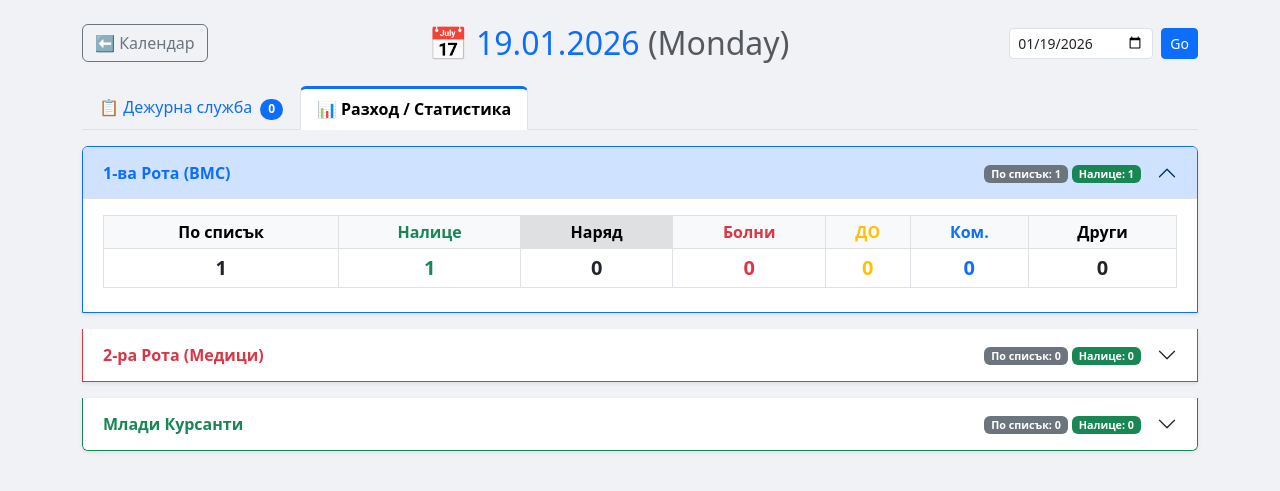
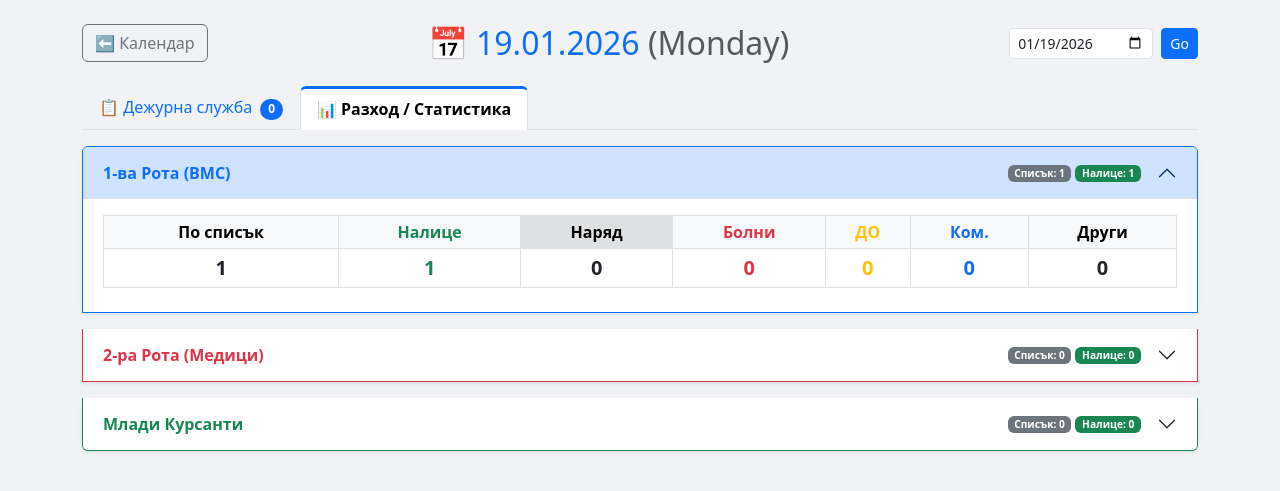
Before and after one commit to Ivoslav/dutos-v3, a Django app: page /roster/daily/ in a window 1280 px wide, after a click on "📊 Разход / Статистика". Shown: the top 491 px of the page. Run offline with Django 5.2, Linux system fonts and the light colour scheme; tables that the repository leaves empty hold one stand-in row (values such as "Sample post").

Commit message:
Enhance group badge display in daily roster
Refactored the group header badges in daily_roster.html to improve layout and readability. Added new badges for 'home', 'mission', and 'other' group categories, and adjusted styling for better visual distinction.

```diff
--- a/roster/templates/roster/daily_roster.html
+++ b/roster/templates/roster/daily_roster.html
@@ -104,14 +104,33 @@
                     <h2 class="accordion-header" id="heading{{ key }}">
                         <button class="accordion-button {% if not forloop.first %}collapsed{% endif %}" type="button"
                                 data-bs-toggle="collapse" data-bs-target="#collapse{{ key }}">
-                            <div class="d-flex w-100 justify-content-between align-items-center me-3">
-                                <span class="fw-bold text-{{ group.class }}">{{ group.name }}</span>
 
-                                <div style="font-size: 0.9rem;">
-                                    <span class="badge bg-secondary">По списък: {{ group.total }}</span>
+                            <div class="d-flex w-100 justify-content-between align-items-center me-3 flex-wrap">
+                                <span class="fw-bold text-{{ group.class }} me-2">{{ group.name }}</span>
+
+                                <div style="font-size: 0.85rem;" class="d-flex gap-1">
+                                    <span class="badge bg-secondary">Списък: {{ group.total }}</span>
                                     <span class="badge bg-success">Налице: {{ group.present }}</span>
-                                    {% if group.duty %}<span class="badge bg-dark">Наряд: {{ group.duty|length }}</span>{% endif %}
-                                    {% if group.sick %}<span class="badge bg-danger">Болни: {{ group.sick|length }}</span>{% endif %}
+
+                                    {% if group.duty %}
+                                        <span class="badge bg-dark">Наряд: {{ group.duty|length }}</span>
+                                    {% endif %}
+
+                                    {% if group.sick %}
+                                        <span class="badge bg-danger">Болни: {{ group.sick|length }}</span>
+                                    {% endif %}
+
+                                    {% if group.home %}
+                                        <span class="badge bg-warning text-dark">ДО: {{ group.home|length }}</span>
+                                    {% endif %}
+
+                                    {% if group.mission %}
+                                        <span class="badge bg-primary">Ком: {{ group.mission|length }}</span>
+                                    {% endif %}
+
+                                    {% if group.other %}
+                                        <span class="badge bg-info text-dark">Други: {{ group.other|length }}</span>
+                                    {% endif %}
                                 </div>
                             </div>
                         </button>
```
